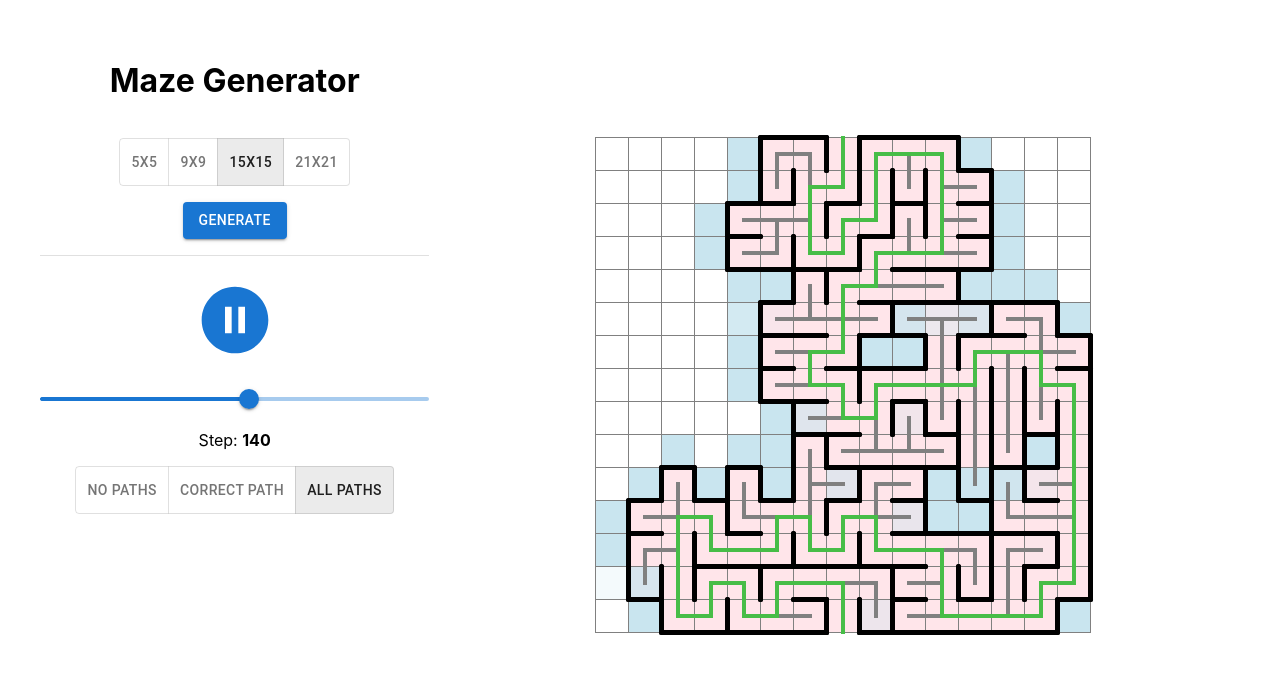
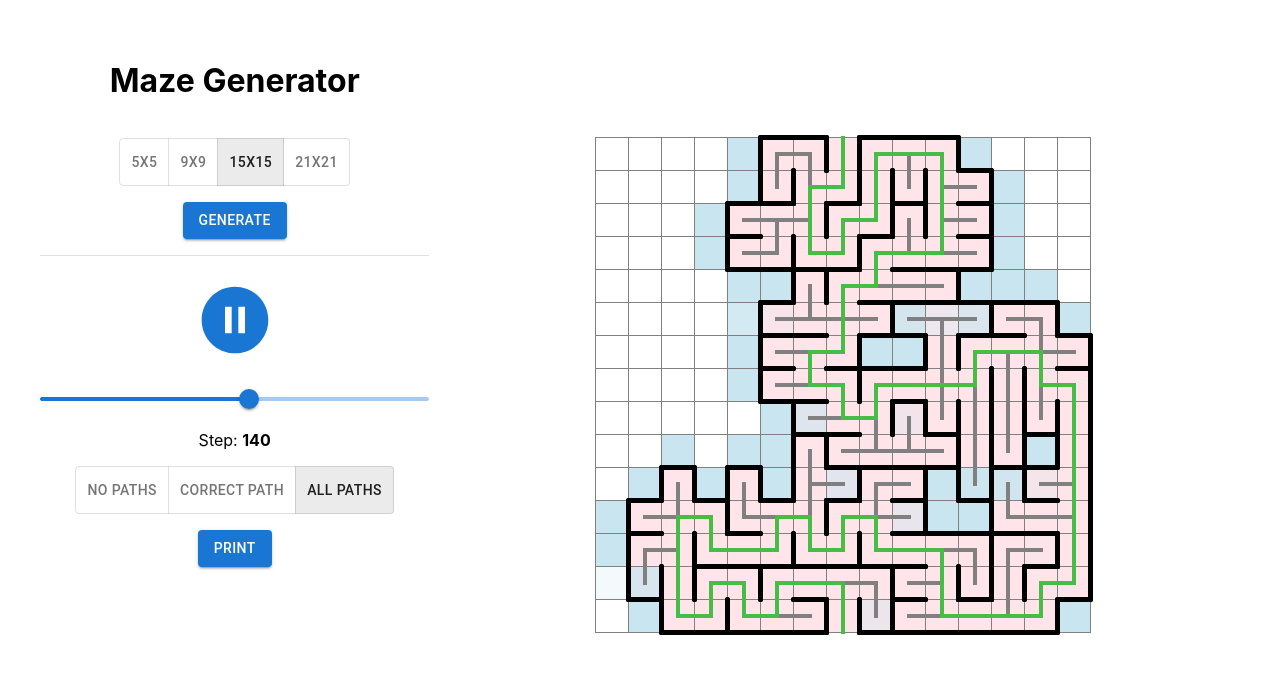
Before and after one commit to vakrilov/maze-generator, a React (Create React App) app: page / in a window 1280 px wide. Both pictures are taken after a click on the button "GENERATE". Shown: the top 674 px of the page. Built offline with nearby package versions, Linux system fonts and the light colour scheme.

Commit message:
print button

```diff
--- a/src/App.tsx
+++ b/src/App.tsx
@@ -71,7 +71,7 @@ function App() {
   );
 
   const toggleAutoplay = useCallback(() => {
-    if (snapshots && snapshots[0].length === step) {
+    if (snapshots && snapshots.length - 1 === step) {
       setStep(0);
     }
     setAutoplay(!autoplay);
@@ -82,6 +82,16 @@ function App() {
     setAutoplay(true);
     setSnapshots(generateMaze(size));
   }, [size]);
+
+  const print = useCallback(() => {
+    if (snapshots) {
+      setShowPaths("none");
+      setStep(snapshots.length - 1);
+      setTimeout(() => {
+        window.print();
+      }, 20);
+    }
+  }, [snapshots]);
 
   return (
     <Grid2 spacing={2} container margin={4} columns={3}>
@@ -145,6 +155,10 @@ function App() {
                   All Paths
                 </ToggleButton>
               </ToggleButtonGroup>
+
+              <Button variant="contained" onClick={print}>
+                print
+              </Button>
             </>
           )}
         </Stack>
```
